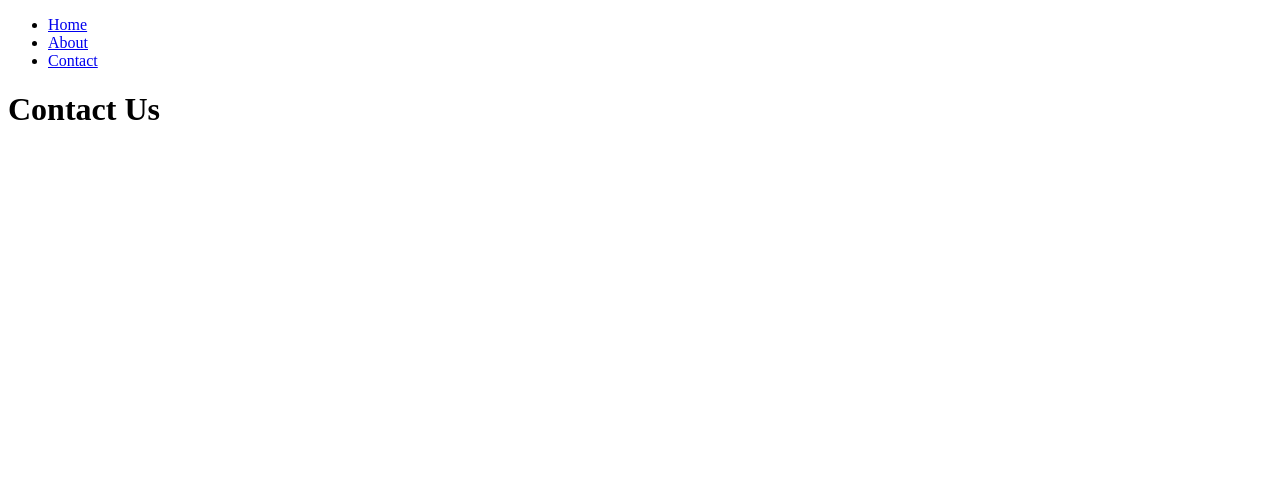
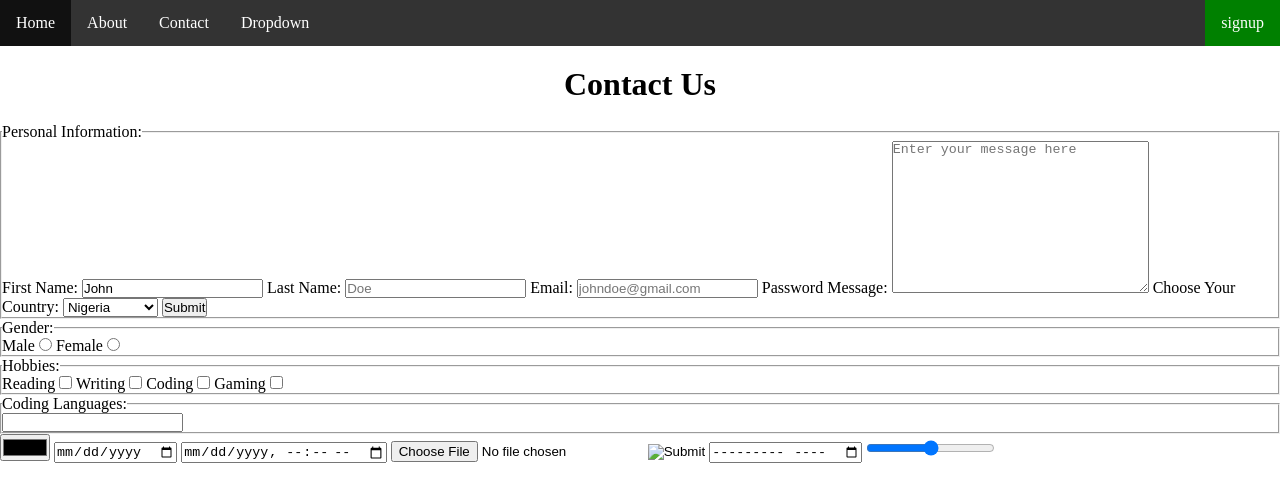
Before and after one commit to TheGreatBonnie/webdevbasics, a plain HTML site: page contact.html in a window 1280 px wide. Drawn offline with Linux system fonts and the light colour scheme.

Commit message:
Html Forms

```diff
--- /dev/null
+++ b/contact.css
@@ -0,0 +1,70 @@
+* {
+  margin: 0;
+  padding: 0;
+}
+
+nav ul {
+  list-style: none;
+  margin: 0;
+  padding: 0;
+  overflow: hidden;
+  background-color: #333;
+  /* background-color: orange; */
+}
+
+nav ul li {
+  display: inline;
+  float: left;
+  /* background-color: purple; */
+}
+
+nav ul li a {
+  display: block;
+  color: white;
+  text-align: center;
+  padding: 14px 16px;
+  text-decoration: none;
+}
+
+nav ul li a:hover {
+  background-color: #111;
+}
+
+li.dropdown {
+  display: inline-block;
+}
+
+.dropdown-content {
+  display: none;
+  position: absolute;
+  background-color: #f9f9f9;
+  min-width: 160px;
+  box-shadow: 0px 8px 16px 0px rgba(0, 0, 0, 0.2);
+  z-index: 1;
+}
+
+.dropdown-content a {
+  color: black;
+  padding: 12px 16px;
+  text-decoration: none;
+  display: block;
+  text-align: left;
+}
+
+.dropdown-content a:hover {
+  background-color: #f1f1f1;
+}
+
+.dropdown:hover .dropdown-content {
+  display: block;
+}
+
+.signup {
+  float: right;
+  background-color: green;
+}
+
+.title {
+  text-align: center;
+  margin: 20px;
+}
--- a/contact.html
+++ b/contact.html
@@ -4,9 +4,11 @@
     <meta charset="UTF-8" />
     <meta name="viewport" content="width=device-width, initial-scale=1.0" />
     <title>Contact Page</title>
+    <link rel="stylesheet" href="contact.css" />
   </head>
   <body>
-    <header>
+    <!-- Opening Header Tag-->
+    <header class="headerTag" id="headerTag">
       <nav>
         <ul>
           <li>
@@ -18,9 +20,122 @@
           <li>
             <a href="contact.html">Contact</a>
           </li>
+          <li class="signup">
+            <a href="signup.html">signup</a>
+          </li>
+          <li class="dropdown">
+            <a href="javascript:void(0)" class="dropbtn">Dropdown</a>
+            <div class="dropdown-content">
+              <a href="#">Link 1</a>
+              <a href="#">Link 2</a>
+              <a href="#">Link 3</a>
+            </div>
+          </li>
         </ul>
       </nav>
     </header>
-    <h1>Contact Us</h1>
+    <!-- Closing Header Tag-->
+    <!-- Opening H1 Tag-->
+    <h1 class="title">Contact Us</h1>
+    <!-- Closing Header Tag-->
+    <!-- Opening Contact Form-->
+    <!-- <div class="contact">
+      <form action="" method="post">
+        <label for="name">Name:</label>
+        <input type="text" id="name" name="name" required />
+        <label for="email">Email:</label>
+        <input type="email" id="email" name="email" required />
+        <label for="message">Message:</label>
+        <textarea id="message" name="message" required></textarea>
+        <input type="submit" value="Submit" />
+      </form>
+    </div> -->
+    <form action="contact.php">
+      <fieldset>
+        <legend>Personal Information:</legend>
+        <label for="firstname">First Name:</label>
+        <input
+          type="text"
+          id="firstname"
+          name="firstname"
+          placeholder="John"
+          value="John"
+          readonly
+          required />
+        <label for="lastname">Last Name:</label>
+        <input
+          type="text"
+          id="lastname"
+          name="lastname"
+          placeholder="Doe"
+          required />
+        <label for="email">Email:</label>
+        <input
+          type="email"
+          id="email"
+          name="email"
+          placeholder="johndoe@gmail.com"
+          required />
+        <label for="password">Password</label>
+        <!-- <input type="password" name="password" id="password" /> -->
+        <label for="message">Message:</label>
+        <textarea
+          id="message"
+          name="message"
+          placeholder="Enter your message here"
+          rows="10"
+          cols="30"
+          required></textarea>
+        <label for="countries">Choose Your Country:</label>
+        <select id="countries" name="countries">
+          <option value="nigeria">Nigeria</option>
+          <option value="kenya">Kenya</option>
+          <option value="southafrica">South Africa</option>
+          <option value="egypt">Egypt</option>
+          <option value="ghana">Ghana</option>
+          <option value="tanzania">Tanzania</option>
+          <option value="uganda">Uganda</option>
+          <option value="morocco">Morocco</option>
+        </select>
+        <button type="submit">Submit</button>
+      </fieldset>
+      <fieldset>
+        <legend>Gender:</legend>
+        <label for="male">Male</label>
+        <input type="radio" />
+        <label for="female">Female</label>
+        <input type="radio" />
+      </fieldset>
+      <fieldset>
+        <legend>Hobbies:</legend>
+        <label for="reading">Reading</label>
+        <input type="checkbox" />
+        <label for="writing">Writing</label>
+        <input type="checkbox" />
+        <label for="coding">Coding</label>
+        <input type="checkbox" />
+        <label for="gaming">Gaming</label>
+        <input type="checkbox" />
+      </fieldset>
+      <fieldset>
+        <legend>Coding Languages:</legend>
+        <input list="Coding Languages" />
+        <datalist id="Coding Languages">
+          <option value="Javascript"></option>
+          <option value="Python"></option>
+          <option value="C++"></option>
+          <option value="PHP"></option>
+          <option value="Java"></option>
+        </datalist>
+      </fieldset>
+      <input type="color" />
+      <input type="date" />
+      <input type="datetime-local" />
+      <input type="file" />
+      <input type="image" />
+      <input type="month" />
+      <input type="range" />
+    </form>
+    <!-- Closing Contact Form -->
   </body>
 </html>
```
Also changed, not shown: index.html (+1 -1 lines), index.css (renamed from style.css).
